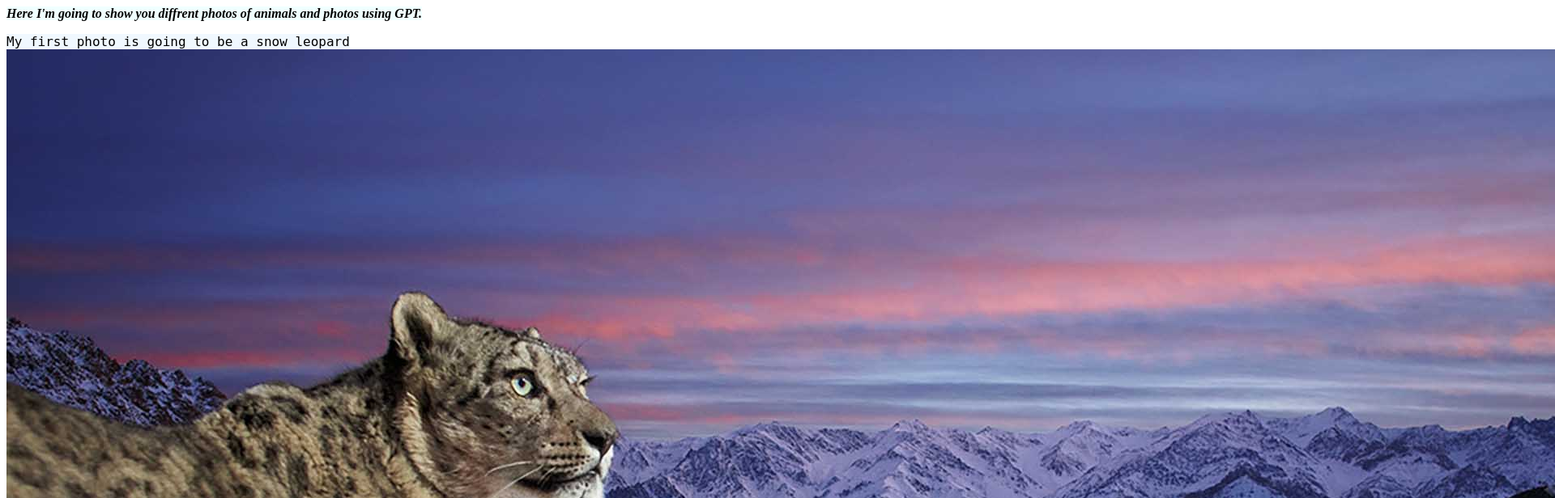
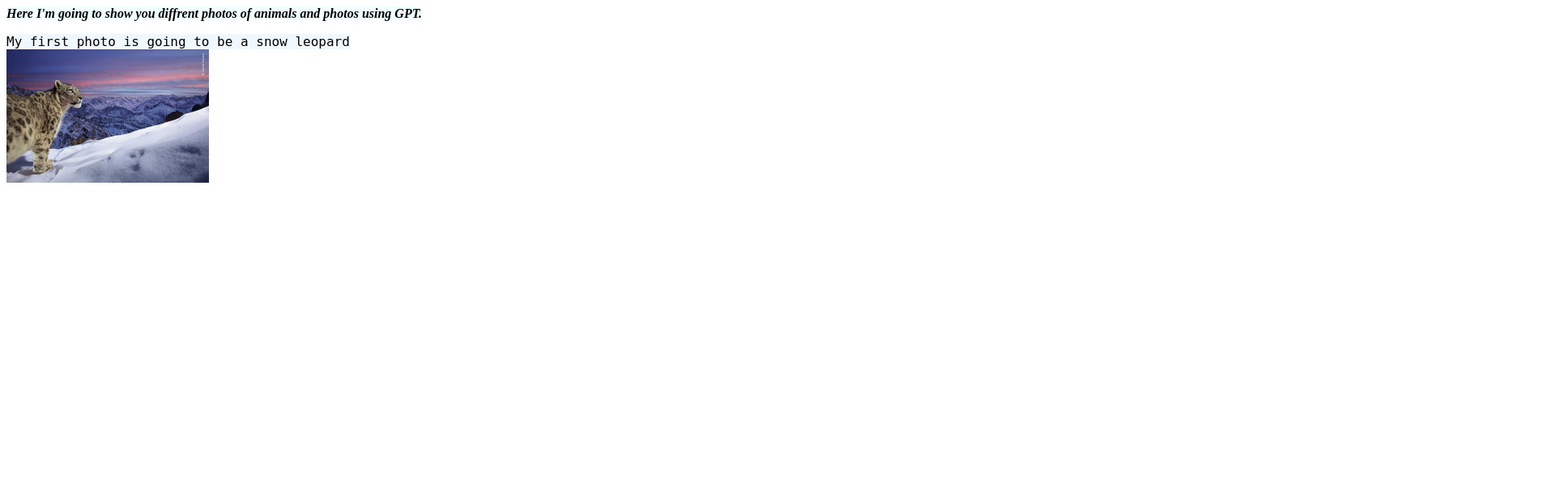
Before and after one commit to komarutopXcoding/Photos-Photos-using-GPT, a plain HTML site: page index.html in a window 1280 px wide. Shown: the top 616 px of the page at 81% size, 1920 px wide, since content can reach past the window. Drawn offline with Linux system fonts and the light colour scheme.

Commit message:
Update index.html

```diff
--- a/index.html
+++ b/index.html
@@ -26,7 +26,7 @@
 <span id="heading-1">Here I'm going to show you diffrent photos of animals and photos using GPT.</span> <br>
   <p id="paragraph-1">
 <span id="photo-heading-1">My first photo is going to be a snow leopard</span><br>
-    <img src="snow-leopard.jpg" weight="200">
+    <img src="snow-leopard.jpg" width="250">
   </p>
 
 
```
